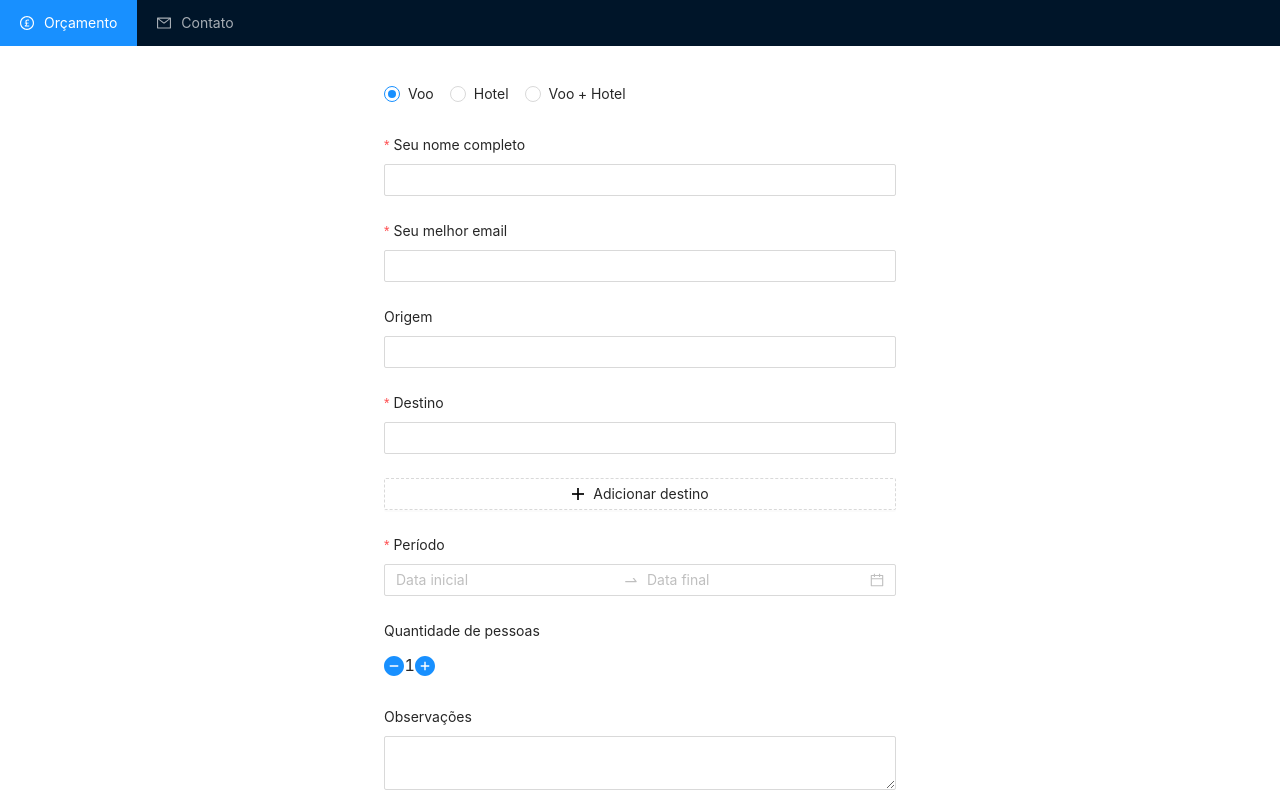
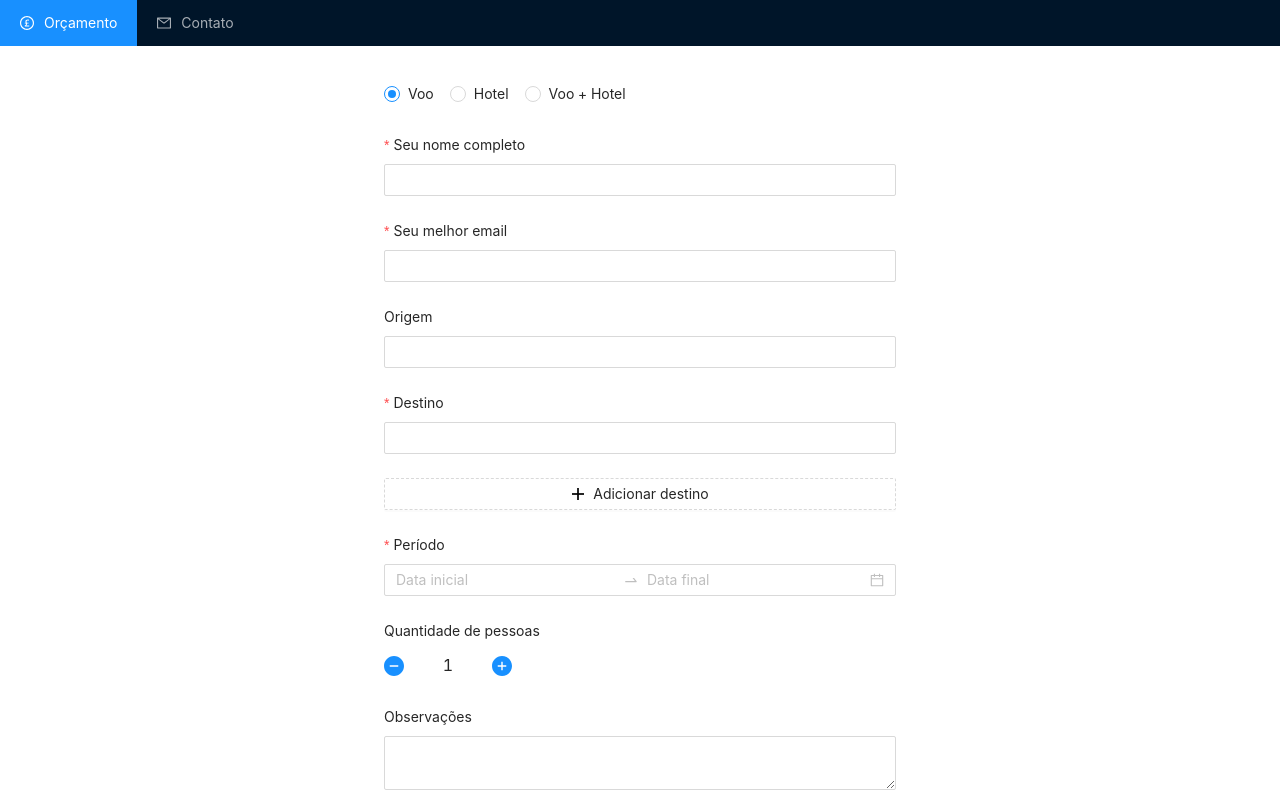
Before and after one commit to marcomonteirobrito/sobora, a Next.js app: page / in a window 1280 px wide. Shown: the top 800 px of the page. Built offline with nearby package versions, Linux system fonts and the light colour scheme.

Commit message:
aumento de espacamento

```diff
--- a/src/styles/Pages/Budget.module.scss
+++ b/src/styles/Pages/Budget.module.scss
@@ -20,7 +20,7 @@
   display: flex;
   justify-content: space-between;
   align-items: center;
-  width: 10%;
+  width: 25%;
   height: 2rem;
   font-size: 1rem;
 
```
